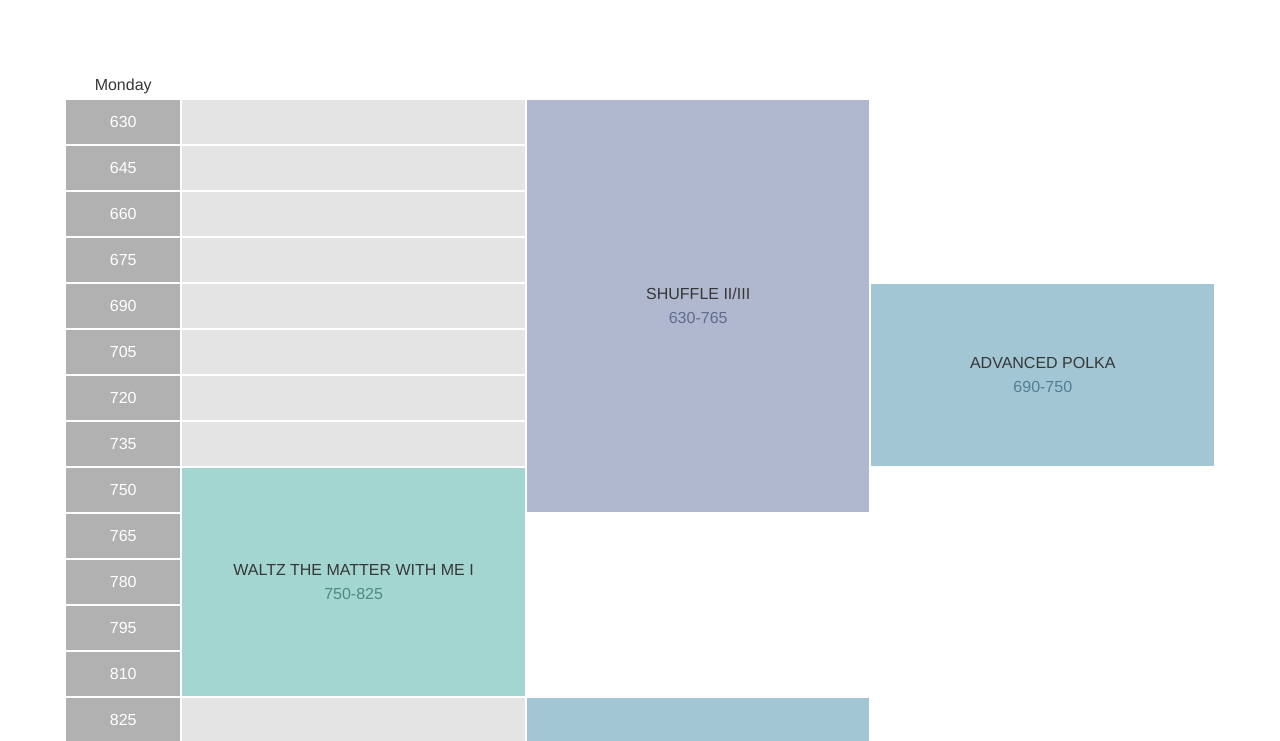
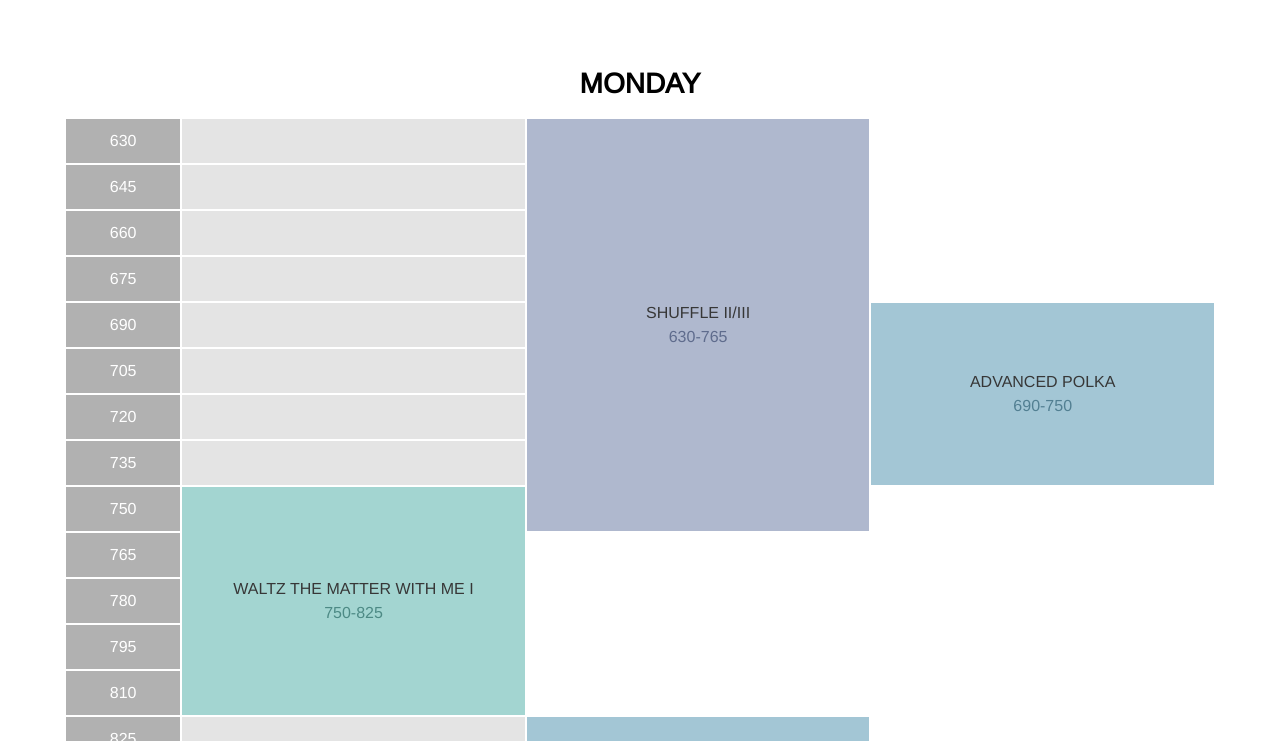
Before and after one commit to fellowshipbiblechurch/fsd-schedule, a website: page public/index.html in a window 1280 px wide. Shown: the top 741 px of the page. Drawn offline with nearby package versions, Linux system fonts and the light colour scheme.

Commit message:
Closing up for the day

```diff
--- a/public/index.html
+++ b/public/index.html
@@ -6,15 +6,12 @@
 		<link href='https://fonts.googleapis.com/css?family=Arimo' rel='stylesheet' type='text/css'>
 		<link rel="stylesheet" href="css/main.css">
 	</head>
+
 	<body>
 		<div class="wrapper">
 
 			<table class="schedule">
-				<thead class="schedule__head">
-					<tr>
-						<td>Monday</td>
-					</tr>
-				</thead>
+				<h1 class="schedule__day">Monday</h1>
 				<tbody class="schedule__body">
 				</tbody>
 			</table>
--- a/scss/main.scss
+++ b/scss/main.scss
@@ -18,8 +18,6 @@ body {
 }
 
 .wrapper {
-	width: 80%;
-	margin: 5em auto 0;
 	width: 90%;
 	margin: 5em auto;
 }
@@ -48,7 +46,6 @@ body {
 	}
 
 	&__index {
-	padding: 10px 0;
 		width: 10%;
 		padding: 10px 0;
 		color: $color-white;
@@ -57,7 +54,6 @@ body {
 
 
 	&__class {
-	padding: 10px 0;
 		width: 30%;
 
 		&--studio-a {
```
Also changed, not shown: public/css/main.css.
